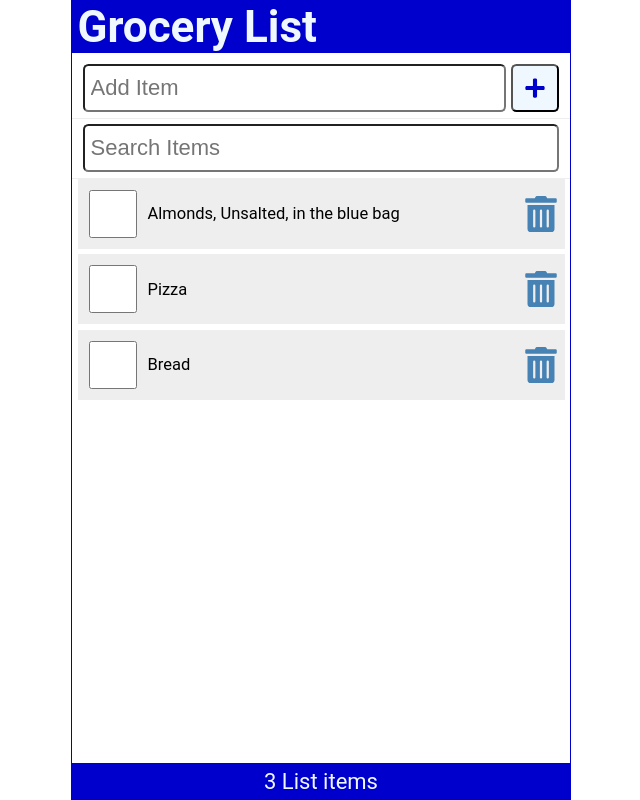
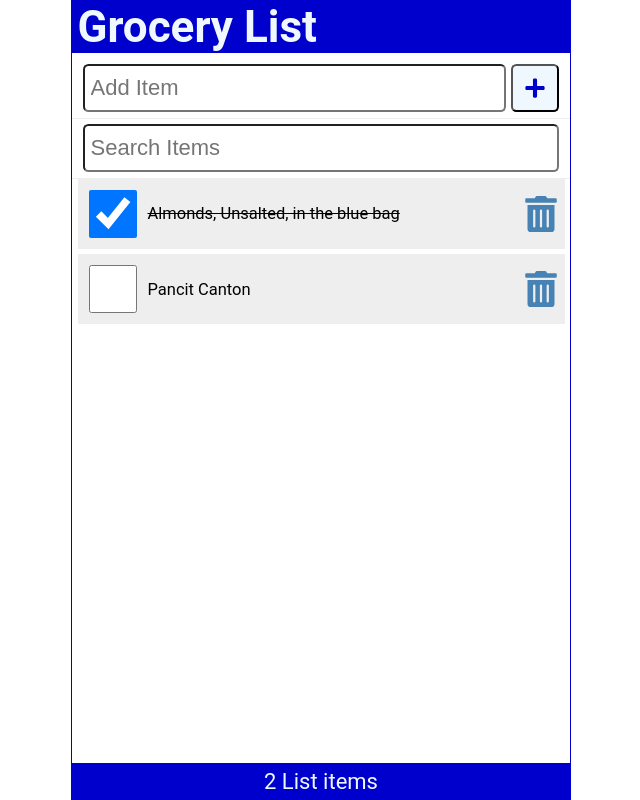
Before and after one commit to jdvramos/learning_react, a React (Create React App) app: page / in a window 1280 px wide. Shown: the whole page, without its empty margins (319-959 px from the left). Built offline with nearby package versions, Linux system fonts and the light colour scheme; data requests are answered from the project's data file.

Commit message:
chapter 14 done

```diff
--- a/data/db.json
+++ b/data/db.json
@@ -2,18 +2,13 @@
   "items": [
     {
       "id": 1,
-      "checked": false,
+      "checked": true,
       "item": "Almonds, Unsalted, in the blue bag"
     },
     {
-      "id": 2,
+      "id": 5,
       "checked": false,
-      "item": "Pizza"
-    },
-    {
-      "id": 3,
-      "checked": false,
-      "item": "Bread"
+      "item": "Pancit Canton"
     }
   ]
 }
--- a/src/App.js
+++ b/src/App.js
@@ -4,6 +4,7 @@ import AddItem from "./AddItem";
 import Content from "./Content";
 import Footer from "./Footer";
 import { useState, useEffect, useRef } from "react";
+import apiRequest from "./apiRequest";
 
 function App() {
   // useEffect fix
@@ -54,23 +55,58 @@ function App() {
     }
   }, []);
 
-  const addItem = (item) => {
+  const addItem = async (item) => {
     const id = items.length ? items[items.length - 1].id + 1 : 1;
     const myNewItem = { id, checked: false, item };
     const listItems = [...items, myNewItem];
     setItems(listItems);
+
+    const postOptions = {
+      method: "POST",
+      headers: {
+        "Content-Type": "application/json",
+      },
+      body: JSON.stringify(myNewItem),
+    };
+
+    const result = await apiRequest(API_URL, postOptions);
+
+    if (result) setFetchError(result);
   };
 
-  const handleCheck = (id) => {
+  const handleCheck = async (id) => {
     const listItems = items.map((item) =>
       item.id === id ? { ...item, checked: !item.checked } : item
     );
     setItems(listItems);
+
+    const myItem = listItems.filter((item) => item.id === id);
+
+    const updateOptions = {
+      method: "PATCH",
+      headers: {
+        "Content-Type": "application/json",
+      },
+      body: JSON.stringify({ checked: myItem[0].checked }),
+    };
+
+    const reqURL = `${API_URL}/${id}`;
+    const result = await apiRequest(reqURL, updateOptions);
+
+    if (result) setFetchError(result);
   };
 
-  const handleDelete = (id) => {
+  const handleDelete = async (id) => {
     const listItems = items.filter((item) => item.id !== id);
     setItems(listItems);
+
+    const deleteOptions = {
+      method: "DELETE",
+    };
+    const reqURL = `${API_URL}/${id}`;
+    const result = await apiRequest(reqURL, deleteOptions);
+
+    if (result) setFetchError(result);
   };
 
   const handleSubmit = (e) => {
--- /dev/null
+++ b/src/apiRequest.js
@@ -0,0 +1,12 @@
+const apiRequest = async (url = "", optionsObj = null, errMsg = null) => {
+  try {
+    const response = await fetch(url, optionsObj);
+    if (!response.ok) throw Error("Please reload the app");
+  } catch (err) {
+    errMsg = err.message;
+  } finally {
+    return errMsg;
+  }
+};
+
+export default apiRequest;
```
